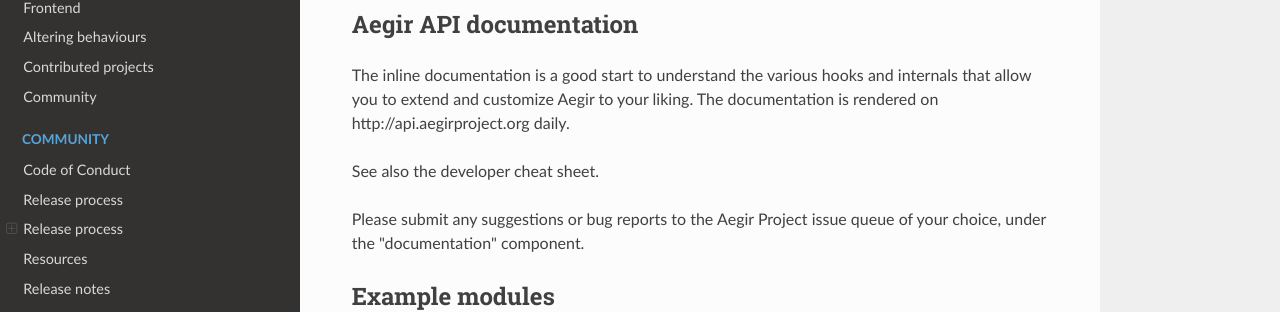
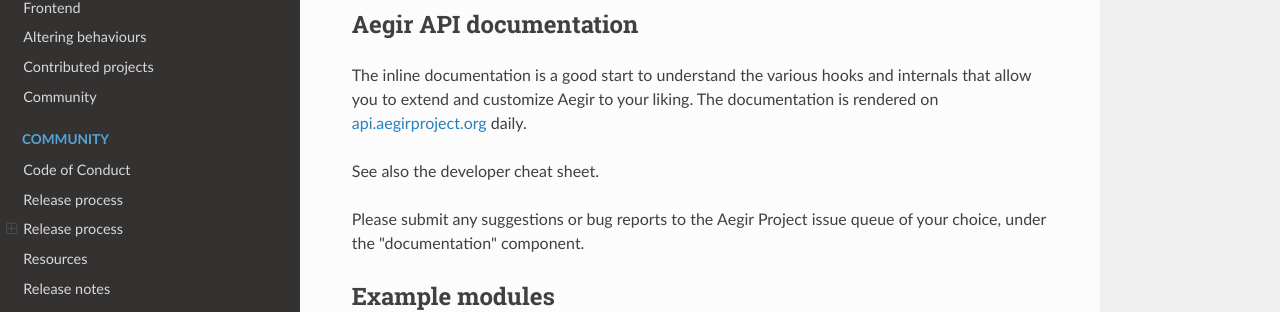
Before and after one commit to aegir-project/documentation, an MkDocs documentation site: the page built from docs/extend.md, in a window 1280 px wide and 1225 px high. Shown: the part 688-1000 px from the top of the window. Built offline with MkDocs 1.6.1, drawn with Linux system fonts in a browser that asks for light colours; nearby versions of some CDN libraries; old or Windows-style settings are respelled for this version of MkDocs; some of the changed lines change nothing that is shown.

Commit message:
Made api.aegirproject.org a link.

```diff
--- a/docs/extend.md
+++ b/docs/extend.md
@@ -23,7 +23,7 @@
 Aegir API documentation
 -----------------------
 
-The inline documentation is a good start to understand the various hooks and internals that allow you to extend and customize Aegir to your liking. The documentation is rendered on http://api.aegirproject.org daily.
+The inline documentation is a good start to understand the various hooks and internals that allow you to extend and customize Aegir to your liking. The documentation is rendered on [api.aegirproject.org](http://api.aegirproject.org) daily.
 
 See also the developer cheat sheet.
 
```
